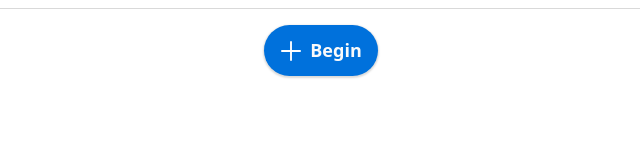
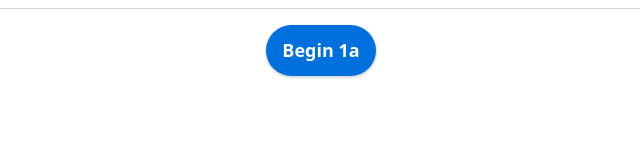
Before and after one commit to ericyork/cereal, a plain HTML site: page index.html in a window 1280 px wide. Shown: the full height of the page, 319-959 px from the left. Drawn offline with Linux system fonts and the light colour scheme.

Commit message:
numeral adjustment 2

```diff
--- a/index.html
+++ b/index.html
@@ -10,11 +10,7 @@
 <body id="home">
   <main>
     <a href="nocost.html" class="button">
-      <svg width="20" height="20" viewBox="0 0 64 64" fill="none" xmlns="http://www.w3.org/2000/svg">
-        <path d="M32 3V61" stroke="white" stroke-width="6" stroke-linecap="round" stroke-linejoin="round"/>
-        <path d="M3 32L61 32" stroke="white" stroke-width="6" stroke-linecap="round" stroke-linejoin="round"/>
-      </svg>
-      Begin
+      Begin 1a
     </a>
   </main>
 </body>
```
